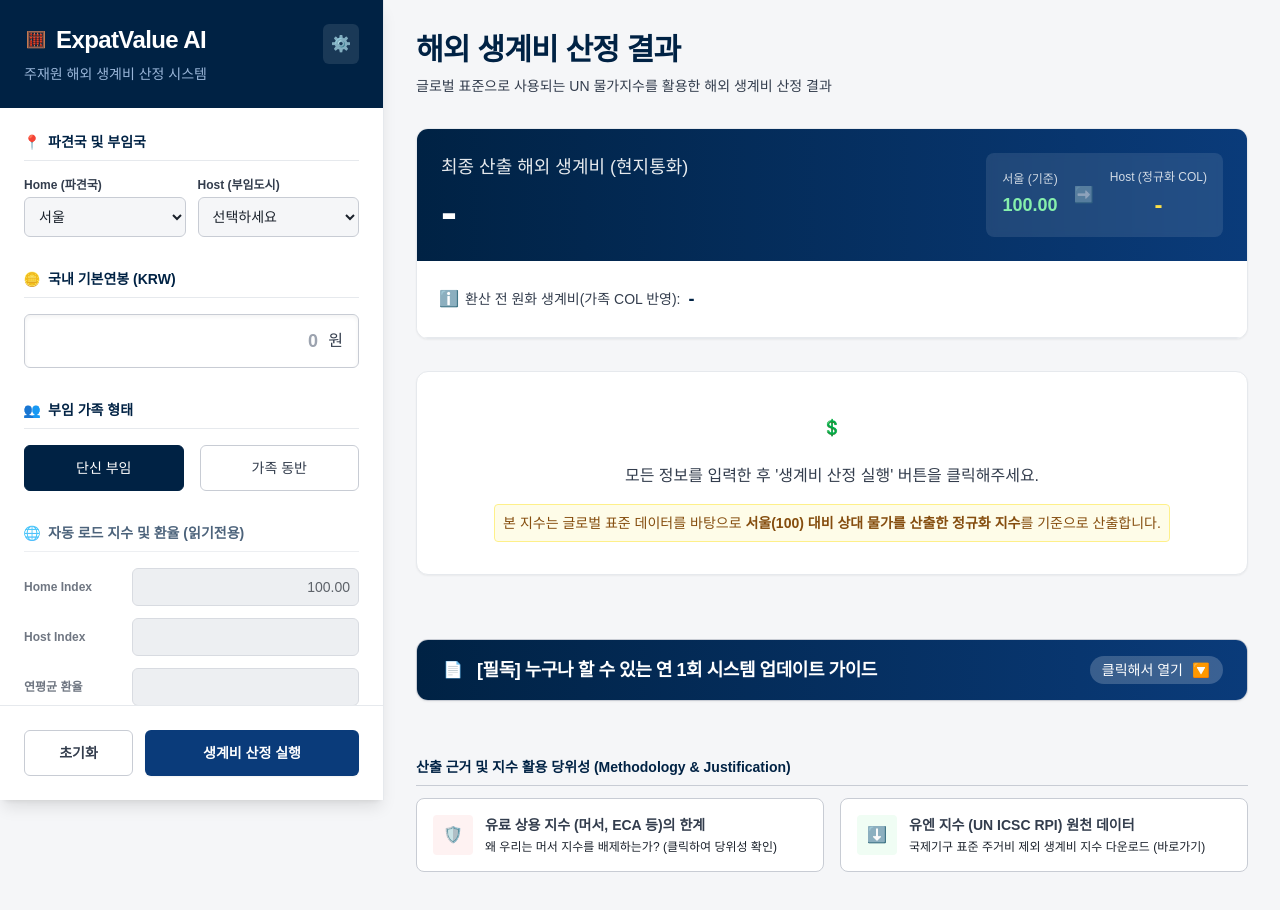
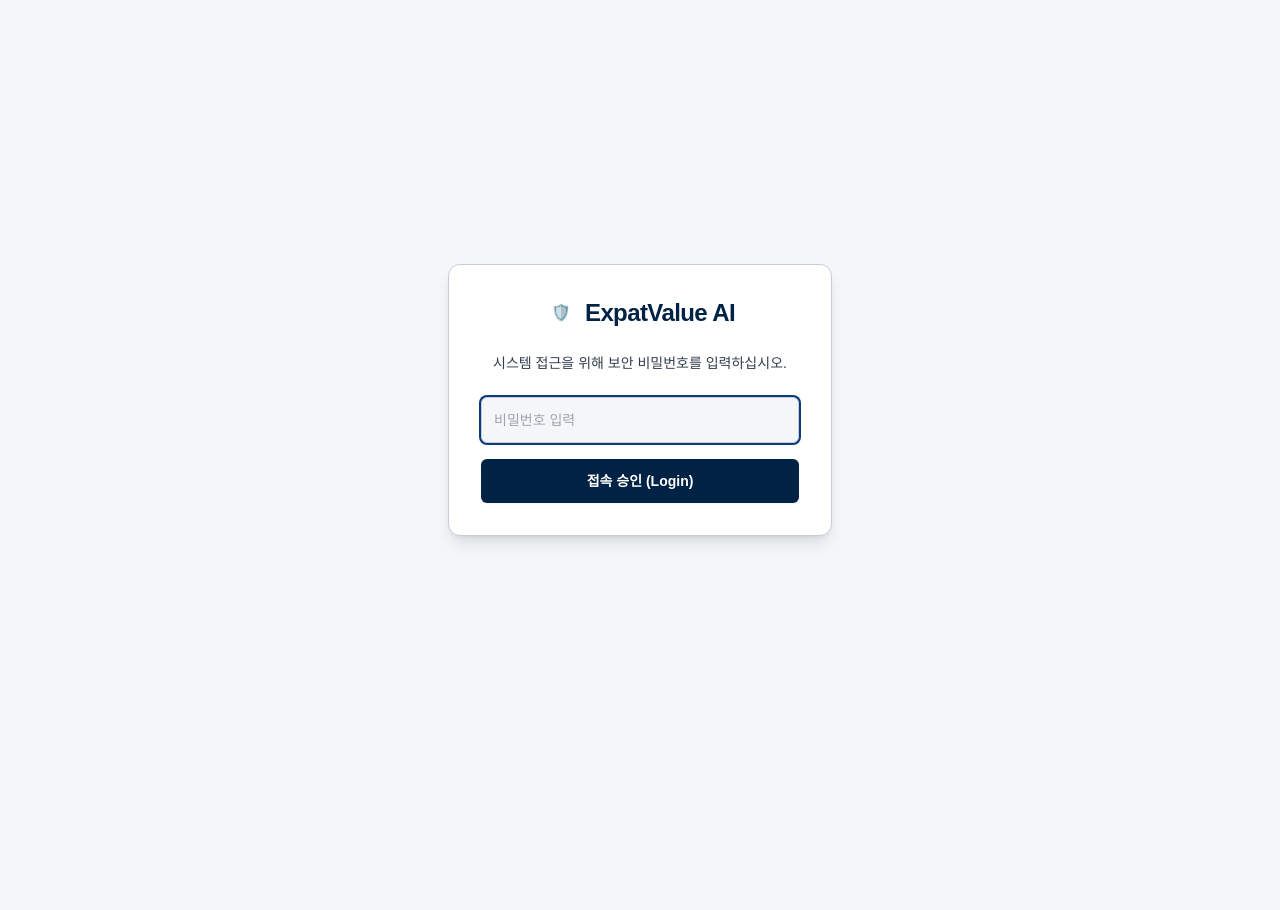
Before and after one commit to zkrng-ai/expatvalueAI, a React (Vite) app: page / in a window 1280 px wide. Shown: the top 910 px of the page. After the commit the page ends 800 px from the top, so only its background shows below. Built offline with nearby package versions, Linux system fonts and the light colour scheme; a web font is replaced by a local one.

Commit message:
Update MainDashboard.jsx

```diff
--- a/src/MainDashboard.jsx
+++ b/src/MainDashboard.jsx
@@ -752,6 +752,40 @@ function AdminGuideAccordion() {
   );
 }
 
+// [추가 포인트 1] App 컴포넌트 바로 위에 LoginScreen 컴포넌트 통째로 삽입
+function LoginScreen({ onLogin }) {
+  const [pwd, setPwd] = useState('');
+  const [error, setError] = useState('');
+
+  const handleSubmit = (e) => {
+    e.preventDefault();
+    if (pwd === 'HCC0109') {
+      onLogin();
+    } else {
+      setError('접근 권한이 없습니다. 비밀번호를 다시 확인하십시오.');
+    }
+  };
+
+  return (
+    <div className="min-h-screen bg-hcGray-50 flex flex-col items-center justify-center p-4">
+      <div className="bg-white p-8 rounded-xl shadow-lg w-full max-w-sm border border-hcGray-200">
+        <div className="flex items-center justify-center gap-2 mb-6 text-hcNavy">
+          <ShieldCheck className="w-8 h-8 text-hcBlue" />
+          <h1 className="text-2xl font-bold tracking-tight">ExpatValue AI</h1>
+        </div>
+        <p className="text-sm text-center text-hcGray-800 font-medium mb-6">시스템 접근을 위해 보안 비밀번호를 입력하십시오.</p>
+        <form onSubmit={handleSubmit} className="space-y-4">
+          <div>
+            <input type="password" value={pwd} onChange={(e) => setPwd(e.target.value)} placeholder="비밀번호 입력" className="w-full p-3 bg-hcGray-50 border border-hcGray-200 rounded-md text-sm focus:outline-none focus:ring-2 focus:ring-hcBlue" autoFocus />
+          </div>
+          {error && <p className="text-red-500 text-xs font-bold text-center">{error}</p>}
+          <button type="submit" className="w-full py-3 bg-hcNavy text-white rounded-md font-bold text-sm hover:bg-hcBlue transition-colors shadow-sm">접속 승인 (Login)</button>
+        </form>
+      </div>
+    </div>
+  );
+}
+
 function App() {
   const [adminData, setAdminData] = useState(() => {
     const saved = localStorage.getItem('expatValueAdminData_v5');
@@ -766,6 +800,9 @@ function App() {
   const [customSiMap, setCustomSiMap] = useState({});
   const [formData, setFormData] = useState({ homeCountry: '대한민국', homeCity: '서울', hostCountry: '', hostCity: '', familyType: 'single', baseSalary: '', homeCol: '100.00', hostCol: '', exchangeRate: '', currency: '' });
   const [result, setResult] = useState(null);
+
+  // [추가 포인트 2] useState 모음집 맨 아래에 인증 상태값 한 줄 추가
+  const [isAuthenticated, setIsAuthenticated] = useState(() => sessionStorage.getItem('expatValueAuth') === 'true');
 
   useEffect(() => {
     const savedCustomCities = localStorage.getItem('expatValueCustomCities');
@@ -853,6 +890,11 @@ function App() {
     setFormData(prev => ({ ...prev, baseSalary: val }));
   }
 
+  // [추가 포인트 3] 화면을 그리기(return) 직전에, 인증되지 않았다면 로그인 화면을 먼저 반환
+  if (!isAuthenticated) {
+    return <LoginScreen onLogin={() => { setIsAuthenticated(true); sessionStorage.setItem('expatValueAuth', 'true'); }} />;
+  }
+
   return (
     <div className="flex min-h-screen bg-hcGray-50">
       <div className="w-[30%] min-w-[350px] max-w-[420px] shadow-lg z-10 sticky top-0 h-screen overflow-y-auto">
```
